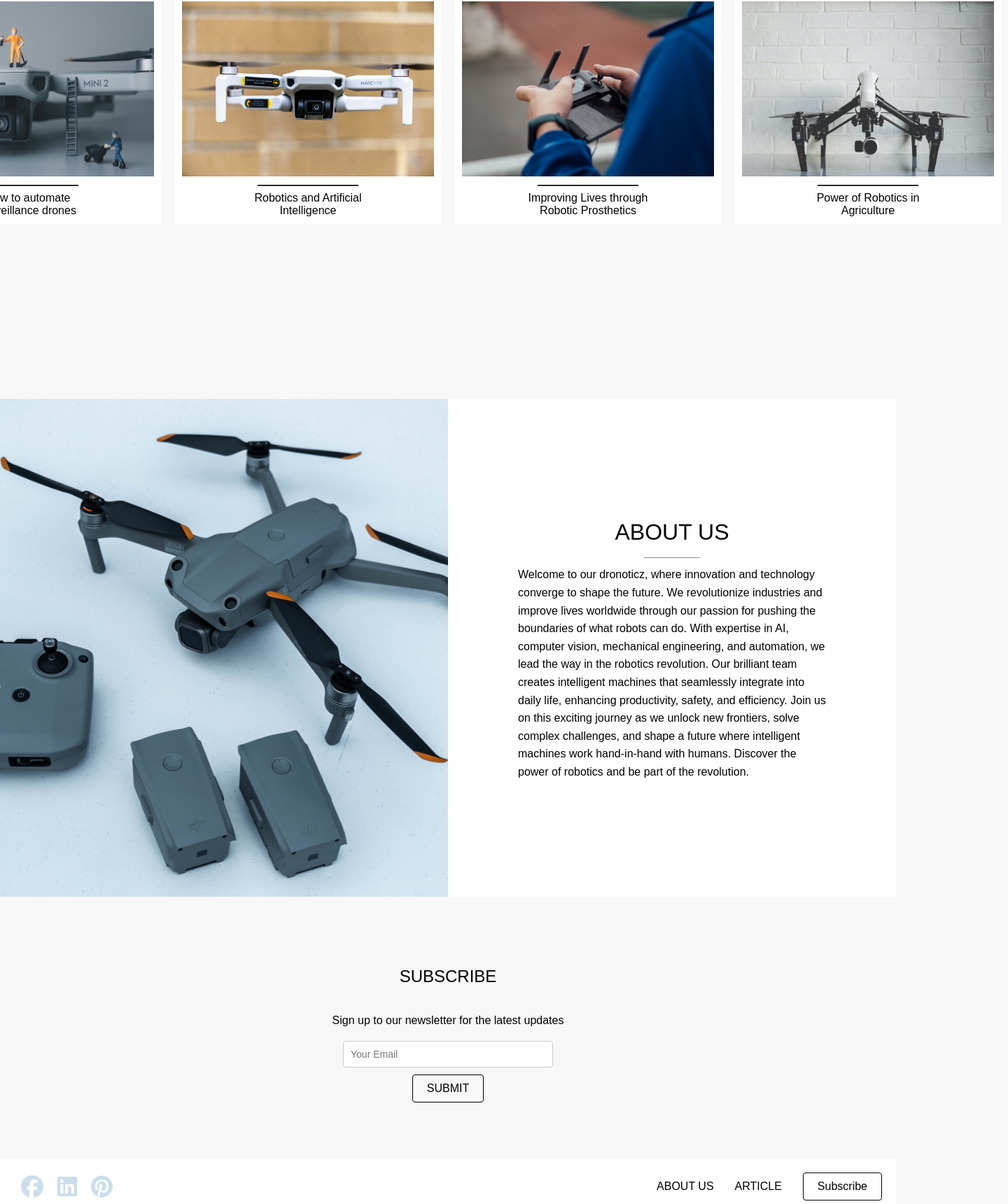
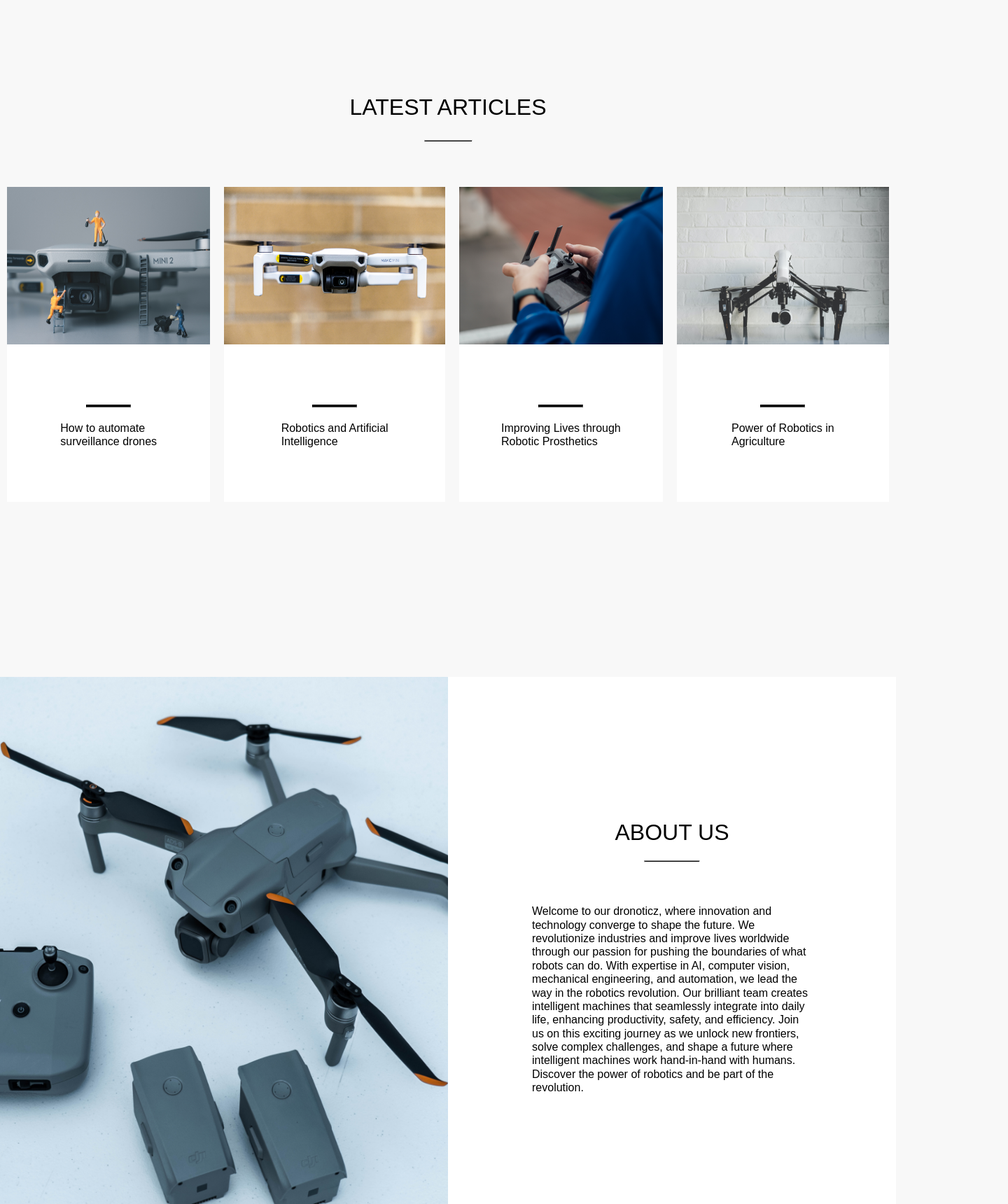
Before and after one commit to ST10107850/dronoticz, a React (Create React App) app: page / in a window 1280 px wide. Shown: the part 911-2631 px from the top of the page at 70% size, 1440 px wide, since content can reach past the window. Built offline with nearby package versions, Linux system fonts and the light colour scheme.

Commit message:
Update from mentor feedback

```diff
--- a/src/App.css
+++ b/src/App.css
@@ -7,50 +7,3 @@ body {
 html {
   scroll-behavior: smooth;
 }
-
-.subscribe {
-  display: flex;
-  flex-direction: column;
-  align-items: center;
-  margin: 10vh 0;
-}
-
-.subscribe .sub-p {
-  font-size: 1.5rem;
-  font-weight: lighter;
-  text-align: center;
-}
-
-.subscribe p {
-  font-size: 1rem;
-  margin: 20px 0;
-}
-
-.subscribe-form {
-  display: flex;
-  flex-direction: column;
-  align-items: center;
-}
-
-.subscribe-form input[type="email"] {
-  width: 18.75rem;
-  padding: 10px;
-  margin-bottom: 10px;
-  font-size: 0.875rem;
-  border: 1px solid #ccc;
-  border-radius: 4px;
-}
-
-.subscribe-form button {
-  padding: 10px 20px;
-  font-size: 1rem;
-  background-color: #F8F8F8;
-  color: #000000;
-  border: 1px solid #000000;
-  cursor: pointer;
-  border-radius: 4px;
-}
-
-.subscribe-form button:hover {
-  background-color: #555252;
-}
--- a/src/App.js
+++ b/src/App.js
@@ -4,12 +4,13 @@ import Article from "./Components/Article";
 import About from "./Components/About";
 import Subscribe from "./Components/Subscribe";
 import Footer from "./Components/footer";
-// import Navbar from "./Components/Navbar";
+import Navbar from "./Components/Navbar";
 import "./App.css";
 
 function App() {
   return (
     <div className="App">
+      <Navbar />
       <Home />
       <section id="article">
         <Article />
--- a/src/Components/Article.js
+++ b/src/Components/Article.js
@@ -14,29 +14,36 @@ function Article() {
       <div className="article-list">
         <div className="article-box">
           <img src={droneImage} alt="done 1" />
+          <div className="second-box">
             <hr />
             <p>
               How to automate <br /> surveillance drones
             </p>
           </div>
+        </div>
         <div className="article-box">
           <img src={drone2Image} alt="done 2" />
+          <div className="second-box">
             <hr />
             <p>
               Robotics and Artificial
               <br /> Intelligence
             </p>
           </div>
+        </div>
         <div className="article-box">
           <img src={drone3Image} alt="done 4" />
+          <div className="second-box">
             <hr />
             <p>
               Improving Lives through
               <br /> Robotic Prosthetics
             </p>
           </div>
+        </div>
         <div className="article-box">
           <img src={drone4Image} alt="done 4" />
+          <div className="second-box">
             <hr />
             <p>
               Power of Robotics in
@@ -45,6 +52,7 @@ function Article() {
           </div>
         </div>
       </div>
+    </div>
   );
 }
 
--- a/src/Components/Home.js
+++ b/src/Components/Home.js
@@ -6,7 +6,6 @@ function Home() {
   return (
     <div className="App">
       <div className="container">
-        <Navbar />
         <div className="dr">
           <h2>DRONOTICZ</h2>
           <p>THE ERA OF DRONES</p>
--- a/src/Components/Subscribe.js
+++ b/src/Components/Subscribe.js
@@ -6,7 +6,7 @@ function Subscribe() {
     <div className="App">
       <div className="subscribe">
         <p className="sub-p">SUBSCRIBE</p>
-        <p>Sign up to our newsletter for the latest updates</p>
+        <p>Sign up to our newsletter</p>
         <form className="subscribe-form">
           <input type="email" placeholder="Your Email" />
           <button type="submit">SUBMIT</button>
--- a/src/Components/footer.js
+++ b/src/Components/footer.js
@@ -37,7 +37,7 @@ function Footer() {
         </div>
         <div className="right">
           <a href="#about">ABOUT US</a>
-          <a href="#article">ARTICLE</a>
+          <a href="#article">ARTICLES</a>
           <a href="#subscribe" className="subscribes">
             Subscribe
           </a>
--- a/src/Style/Stylesheet.css
+++ b/src/Style/Stylesheet.css
@@ -19,11 +19,16 @@ header {
     height: 80px;
     padding: 0 2rem;
     color: var(--primaryColor);
+    background: transparent;
+    position: absolute;
+    width: 100%;
+    z-index: 10;
 }
 
 header h3 {
     font-size: 24px;
-    margin-top: 30px;
+    margin-top: 20px;
+    font-weight: 300;
 }
 
 nav a {
@@ -56,59 +61,57 @@ header .subscribe-link {
     font-size: 24px;
     position: absolute;
     right: 20px;
-    border: 1px solid var(--primaryColor);
+    border: 3px solid var(--primaryColor);
     padding: 10px 20px;
-    border-radius: 4px;
-    margin-top: 10px;
+    border-radius: 0;
+    margin-top: -40px;
+    text-transform: uppercase;
 }
 
 header .nav-links {
     text-align: center;
-    left: 50%;
     display: flex;
-    position: absolute;
-    transform: translateX(-50%);
-    margin-top: 30px;
+    margin-top: 20px;
+    justify-content: space-between;
 
+}
+.nav-links .centered-nav{
+    margin-top: -30px;
 }
 header .backdrop{
     color: #ffffff;
 }
 .container {
-    background-image: url('../asset//Images/hero 1.png'); /* Fixed URL */
+    background-image: url('../asset/Images/hero 1.png');
     background-size: cover;
     background-position: center;
-    background-repeat: no-repeat;
-    height: 600px;
-    padding-left: 20px;
+    height: 100vh;
     display: flex;
-    justify-content: space-between;
+    justify-content: center;
+    align-items: center;
   }
 
-.dr {
+  .container .dr {
     display: flex;
     flex-direction: column;
     align-items: center;
-    position: absolute;
-    left: 50%;
-    margin-top: 250px;
-    transform: translateX(-50%);
+    text-align: center;
   }
 
 .dr h2 {
-    font-size: 52px;
+    font-size: 112px;
     align-self: center;
 }
 
 .dr p {
-    font-size: 18px;
+    font-size: 32px;
     margin-top: 20px;
 }
 
 .dr hr {
-    width: 40%;
-    margin: 8px 10px;
-    height: 5px;
+    width: 128px;
+    margin: 30px 30px;
+    height: 7px;
     background-color: var(--primaryColor);
 }
 
@@ -117,39 +120,43 @@ header .backdrop{
     display: flex;
     flex-direction: column;
     align-items: center;
-    box-sizing: border-box;
-    margin-top: 200px;
-    margin-left: 20px;
-    margin-right: 20px;
+    margin-top: 250px;
+    margin-left: 10px;
+    margin-right: 10px;
 }
 
 .articles p {
-    font-size: 28px;
-    font-weight: lighter;
+    font-size: 32px;
+    font-weight: 300;
+    line-height: 28.73px;
 }
 
 .articles hr {
-    width: 8%;
-    margin: 8px 0;
+    width: 69px;
     height: 3px;
     background-color: var(--primaryColor);
-    margin-top: 20px;
+    margin-top: 32px;
 }
 
-.article-list {
-    margin-top: 5vh;
+.articles .article-list {
+    margin-top: 8vh;
+    justify-content: center;
     display: flex;
+    width: auto;
     gap: 20px;
-    overflow-x: auto;
-    justify-content: center;
-    padding: 0 10px;
 }
 
-.article-box {
-    width: 380px;
-    padding: 10px;
-    text-align: center;
+.article-list .article-box {
     background-color: white;
+    height: 450px;
+}
+.article-box .second-box{
+    display: flex;
+    align-items: center;
+    flex-direction: column;
+    justify-content: center;
+    margin: 50px;
+
 }
 
 .article-box h3 {
@@ -158,27 +165,28 @@ header .backdrop{
 }
 
 .article-box p {
-    font-size: 1rem;
+    font-size: 16px;
     color: var(--primaryColor);
-    margin: 0;
+    margin-top: 20px;
+    font-weight: 300;
+    line-height: 19.36px;
 }
 
 .article-box img {
     width: 100%;
-    height:250px;
+    height:225px;
 }
 
-.article-box hr {
-    margin: 8px 0;
-    width: 40%;
+.second-box hr {
+    width: 64px;
     border-color: #000000;
-    margin-left: 30%;
-    height: 2px;
+    height: 4px;
 }
 /* About Us */
 .about {
     justify-content: center;
     margin-top: 250px;
+    height: 100vh;
     display: flex;
     align-items: center;
     background-color: white;
@@ -186,36 +194,38 @@ header .backdrop{
 
 .about img {
     width: 50%;
-    height: auto;
+    height: 100vh;
 }
 
 .about-text {
     flex: 1;
     align-items: center;
-    margin: 100px;
+    display: flex;
+    flex-direction: column;
+    margin-left: 120px;
+    margin-right: 120px;
+    margin-bottom: 50px;
 }
 
 .about .about-p {
     font-size: 32px;
-    font-weight: lighter;
+    font-weight: 300;
     text-align: center;
+
 }
 
 .about hr {
     width: 80px;
     background-color: var(--primaryColor);
-    margin: 10px 0;
-    align-items: center;
-    height: 2px;
-    margin-left: auto;
-    margin-right: auto;
+    margin-top: 30px;
+    height: 3px;
 }
 
 .about p {
     font-size: 16px;
-    line-height: 1.6;
-    text-align: left;
-    align-items: center;
+    line-height: 19.39px;
+    font-weight: 300;
+    margin-top: 60px;
 }
 
 
@@ -223,18 +233,19 @@ header .backdrop{
     display: flex;
     flex-direction: column;
     align-items: center;
-    margin: 10vh 0;
+    margin-top: 50px;
   }
 
   .subscribe .sub-p {
-    font-size: 1.5rem;
-    font-weight: lighter;
+    font-size: 32px;
+    font-weight: 300;
     text-align: center;
+
   }
 
   .subscribe p {
     font-size: 1rem;
-    margin: 20px 0;
+    margin: 12px 0;
   }
 
   .subscribe-form {
@@ -244,22 +255,24 @@ header .backdrop{
   }
 
   .subscribe-form input[type="email"] {
-    width: 18.75rem;
-    padding: 10px;
+    width: 586px;
+    padding: 24px 32px 24px 32px;
     margin-bottom: 10px;
+    margin-top: 10px;
     font-size: 0.875rem;
-    border: 1px solid #ccc;
-    border-radius: 4px;
+    border-radius: 0;
+    border: none;
   }
 
   .subscribe-form button {
-    padding: 10px 20px;
+    padding: 9px 52px 9px 52px;
     font-size: 1rem;
     background-color: #F8F8F8;
     color: #000000;
     border: 1px solid #000000;
     cursor: pointer;
-    border-radius: 4px;
+    text-transform: uppercase;
+    margin-top: 10px;
   }
 
   .subscribe-form button:hover {
@@ -282,6 +295,8 @@ header .backdrop{
 
 .footer .left a {
     margin-left: 10px;
+    width: 38px;
+    height: 38px;
 }
 
 .footer .right {
@@ -291,6 +306,7 @@ header .backdrop{
 }
 
 .footer .right a {
+    font-size: 24px;
     text-decoration: none;
     color: var(--primaryColor);
 }
@@ -305,9 +321,11 @@ header .backdrop{
     font-size: 1rem;
     border: 1px solid #000;
     padding: 10px 20px;
-    border-radius: 4px;
+    border-radius: 0;
+    text-transform: uppercase;
 }
-@media only screen and (max-width: 1024px) {
+/* Mobile view styles */
+@media only screen and (max-width: 990px) {
     header .nav-btn {
         visibility: visible;
         opacity: 1;
@@ -315,51 +333,59 @@ header .backdrop{
 
     header nav {
         position: fixed;
-        top: -100vh;
-        left: 0;
-        height: 100%;
+        top: 0;
+        left: -100%;
+        height: auto;
         width: 100%;
         display: flex;
         flex-direction: column;
-        align-items: center;
-        justify-content: center;
-        gap: 1.5rem;
+        align-items: flex-start;
+        justify-content: flex-start;
         background-color: var(--secondaryColor);
-        transition: top 0.5s ease;
+        transition: left 0.5s ease;
     }
 
     header .responsive_nav {
-        top: 0;
+        left: 0;
     }
 
     nav .nav-close-btn {
         position: absolute;
         top: 2rem;
         right: 2rem;
-        flex-direction: row;
-      }
-
-      header .subscribe-link {
-        border: none;
-        text-decoration: none;
-        color: var(--primaryColor);
-        font-size: 24px;
-        margin-top: 130px;
-        align-self: center;
-        margin-right: 80px;
-        text-transform:uppercase;
     }
 
     header .nav-links {
         display: flex;
         flex-direction: column;
-        align-items: center;
-        gap: 1rem;
+        width: 100%;
+        align-items: flex-start;
+        padding: 2rem;
+    }
+
+    header .nav-links .centered-nav {
+        display: flex;
+        flex-direction: column;
+        width: 100%;
     }
 
     header nav a {
         color: var(--primaryColor);
         font-size: 24px;
+        text-decoration: none;
+        margin: 1rem 0;
+        width: 100%;
+        text-align: left;
+    }
+
+    header .subscribe-link {
+        color: var(--primaryColor);
+        font-size: 24px;
+        text-transform: uppercase;
+        margin-top: 5rem;
+        margin-bottom: 10px;
+        padding-left: 3rem;
+        border: none;
         text-decoration: none;
     }
 
@@ -367,18 +393,19 @@ header .backdrop{
         height: 400px;
         padding: 10px;
         flex-direction: column;
-    }
-
-    nav a {
       font-size: 1.5rem;
     }
 
     .dr {
-        margin-top: 20vh;
+        margin-top: 15vh;
+    }
+    .dr h2 {
+        font-size: 62px;
+        align-self: center;
     }
 
     .articles {
-        margin-top: 10vh;
+        margin-top: 20vh;
     }
 
     .article-list {
@@ -392,9 +419,16 @@ header .backdrop{
 
     .article-box {
         width: 100%;
-        margin-bottom: 20px;
-        height: auto;
-        margin-bottom: 20px;
+
+    }
+    .article-box .second-box{
+        display: flex;
+        align-items: center;
+        flex-direction: column;
+        justify-content: center;
+        align-items: center;
+        margin: 50px;
+
     }
 
     .article-box img {
@@ -404,12 +438,10 @@ header .backdrop{
 
     .article-box p {
         margin-top: 18px;
-        font-size: 24px;
+        font-size: 18px;
         color: var(--primaryColor);
-        margin: 0;
+
     }
-
-
 
     .about {
         width: 100%;
@@ -430,10 +462,10 @@ header .backdrop{
 
     .subscribe {
         display: flex;
-        flex-direction: row;
+        flex-direction: column;
         align-items: center;
         justify-content: space-around;
-        margin: 50px 0;
+       margin-top: 150px;
         font-size: 1rem;
     }
 
@@ -470,7 +502,7 @@ header .backdrop{
         color: var(--primaryColor);
         border: 1px solid #000000;
         cursor: pointer;
-        border-radius: 4px;
+        border-radius: 0;
     }
 
     .subscribe-form button:hover {
@@ -493,6 +525,12 @@ header .backdrop{
     .footer .left a {
         margin-left: 0;
         margin-bottom: 10px;
+        font-size: 20px;
+    }
+    .footer .right a{
+        margin-left: 0;
+        margin-bottom: 10px;
+        font-size: 16px;
     }
 
     .subscribes {
@@ -500,8 +538,8 @@ header .backdrop{
         color: #000;
         font-size: 1rem;
         border: 1px solid #000;
-        padding: 10px 20px;
-        border-radius: 4px;
+        padding: 5px 10px;
+        border-radius: 0;
     }
 
 }
```
Also changed, not shown: src/Components/Navbar.js (+7 -8 lines). Lines whose indentation alone changed are shown as unchanged.
